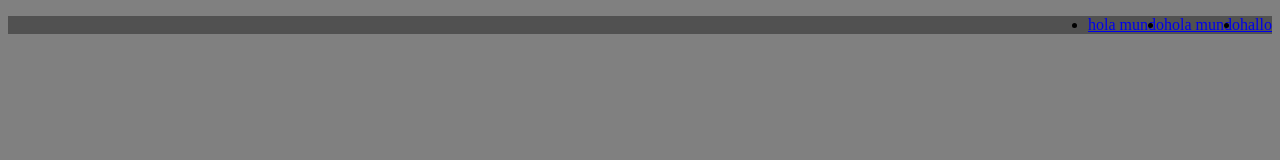
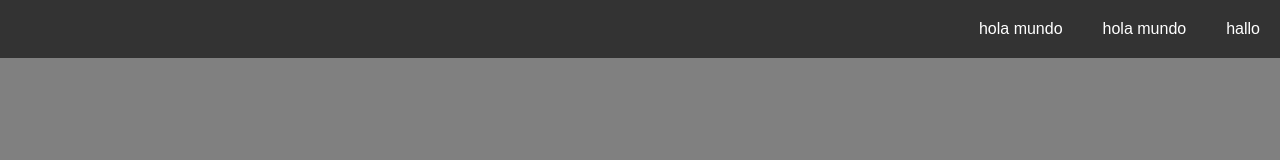
Before and after one commit to Ignacio-Rodriguez-1232/my-website, a plain HTML site: page index.html in a window 1280 px wide. Drawn offline with Linux system fonts and the light colour scheme.

Commit message:
nav
nav fixed en new nav styles

```diff
--- a/css/styles.css
+++ b/css/styles.css
@@ -1,12 +1,34 @@
+*{
+    font-family:sans-serif;
+}
+
 body{
     background: grey;
-}
+    padding:0;
+    margin:0;
+    }
 
 .nav-menu{
-    background: rgba(0, 0, 0, 0.37);
+    background: rgb(0 0 0 / 60%);
+    padding:0;
+    position: fixed;
+    width:100%;
 }
 .nav-menu ul{
     display: flex;
-    justify-content: end;
-    align-items: center;
+    padding: 0 30px 0 0;
+    margin:0;
+    justify-content:flex-end;
+    width:100%;
+    }
+
+.nav-menu ul li{
+    displa: flex;
+    margin: 20px;
+    list-style:none;
 }
+
+.nav-menu ul li a{
+    text-decoration:none;
+    color: white;
+}
```
